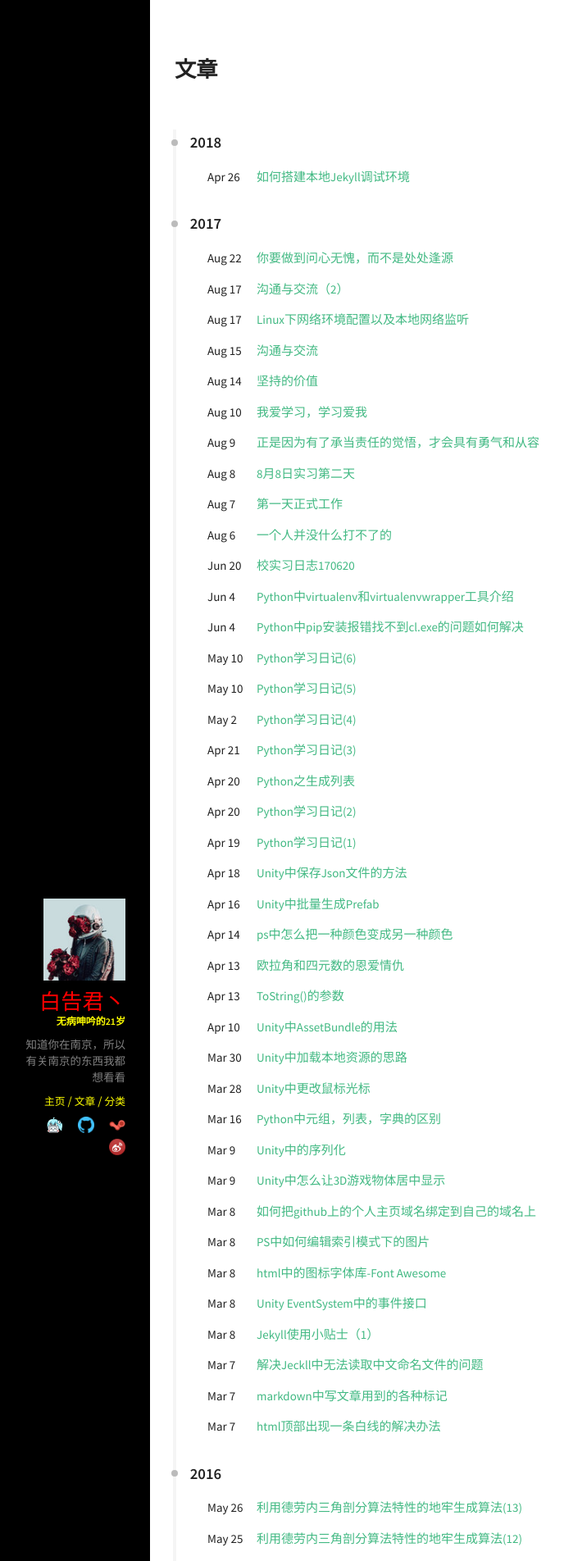
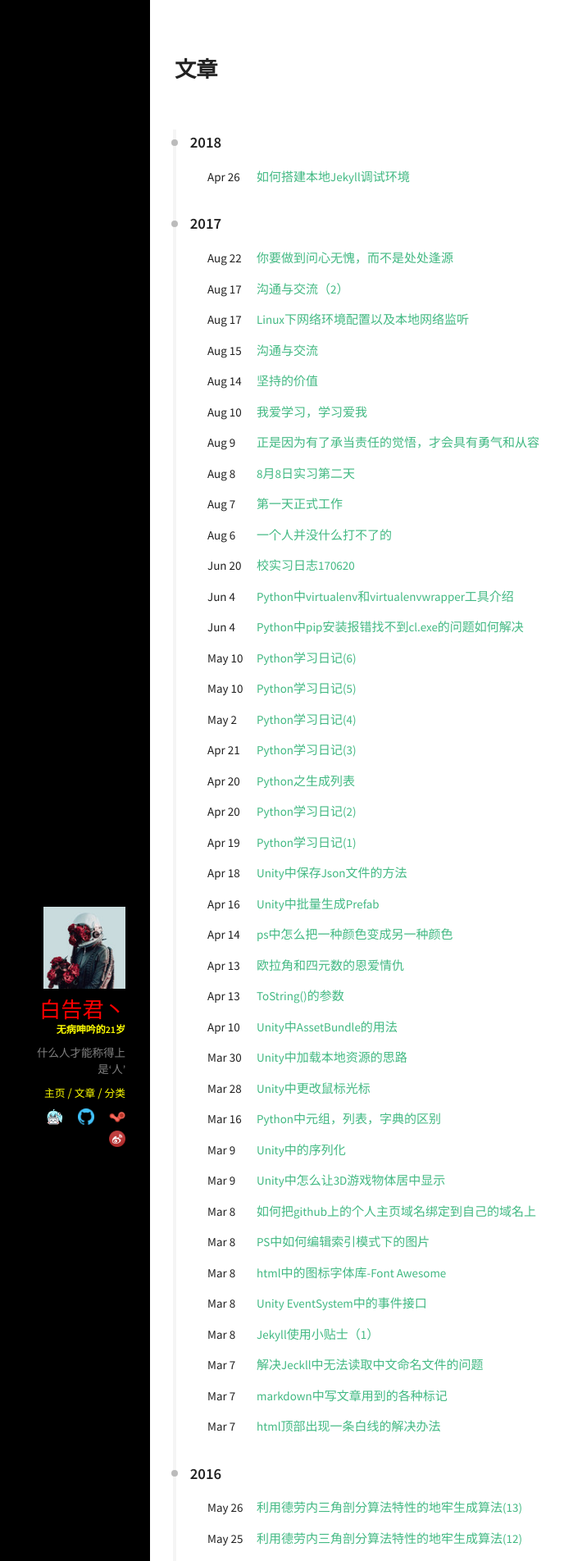
Before and after one commit to ssusH/ssusH.github.io, a Jekyll site: the page built from archive.html, in a window 1280 px wide. Shown: the top 1904 px of the page at 82% size, without its empty margins (9-697 px from the left). Built offline with Jekyll 4.4.1, drawn with Linux system fonts in a browser that asks for light colours.

Commit message:
Update _config.yml

```diff
--- a/_config.yml
+++ b/_config.yml
@@ -38,7 +38,7 @@ owner:
   name: 白告君丶
   avatar: sush2.png
   job: "无病呻吟的21岁"
-  bio: "知道你在南京，所以有关南京的东西我都想看看"
+  bio: "什么人才能称得上是‘人’"
   email:
   disqus-shortname:
   twitter: #username
```
